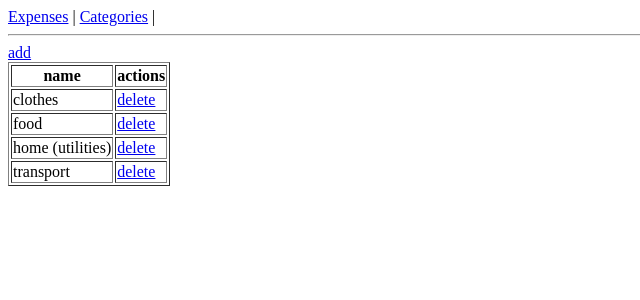
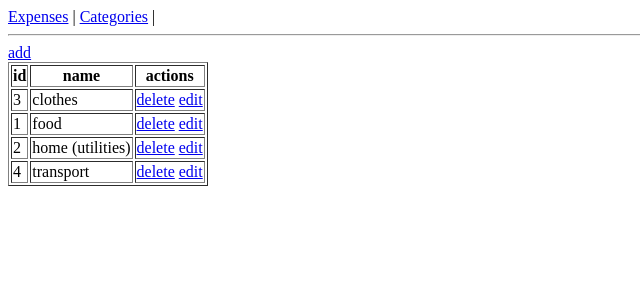
Before and after one commit to devtraining84/basic_app, a Django app: page /expenses/category/list/ in a window 1280 px wide. Shown: the top 300 px of the page, without its empty margins (0-640 px from the left). Run offline with Django 4.2, Linux system fonts and the light colour scheme; data comes from the database, SQL or seed files in the repository.

Commit message:
task 4.7 is running,+ add link to edit on category-list

```diff
--- a/expenses/templates/expenses/category_list.html
+++ b/expenses/templates/expenses/category_list.html
@@ -6,6 +6,7 @@
 <table border="1">
 	<thead>
 		<tr>
+			<th>id</th>
 			<th>name</th>
 			<th>actions</th>
 		</tr>
@@ -14,10 +15,14 @@
 		{% for obj in object_list %}
 		<tr>
 			<td>
+				{{obj.id}}
+			</td>
+			<td>
 				{{obj.name}}
 			</td>
 			<td>
 				<a href="{% url 'expenses:category-delete' obj.id %}">delete</a>
+				<a href="{% url 'expenses:category-edit' obj.id %}">edit</a>
 			</td>
 		</tr>
 		{% endfor %}
```
